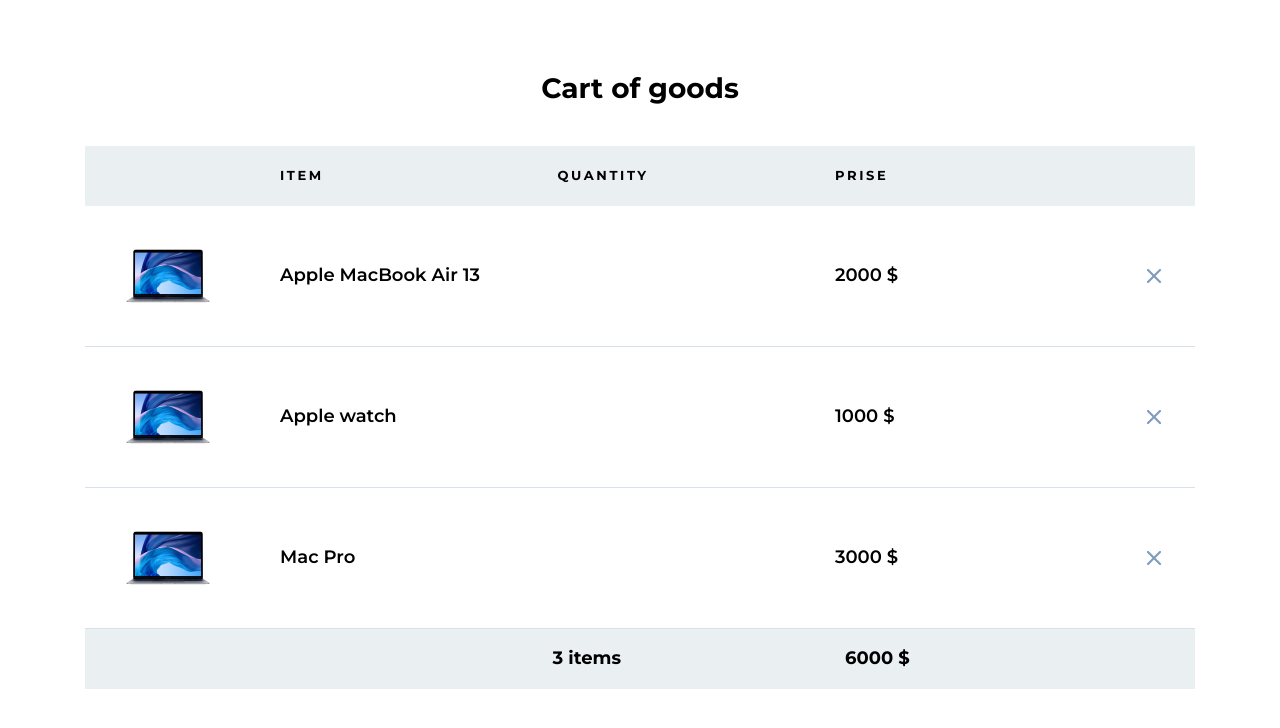
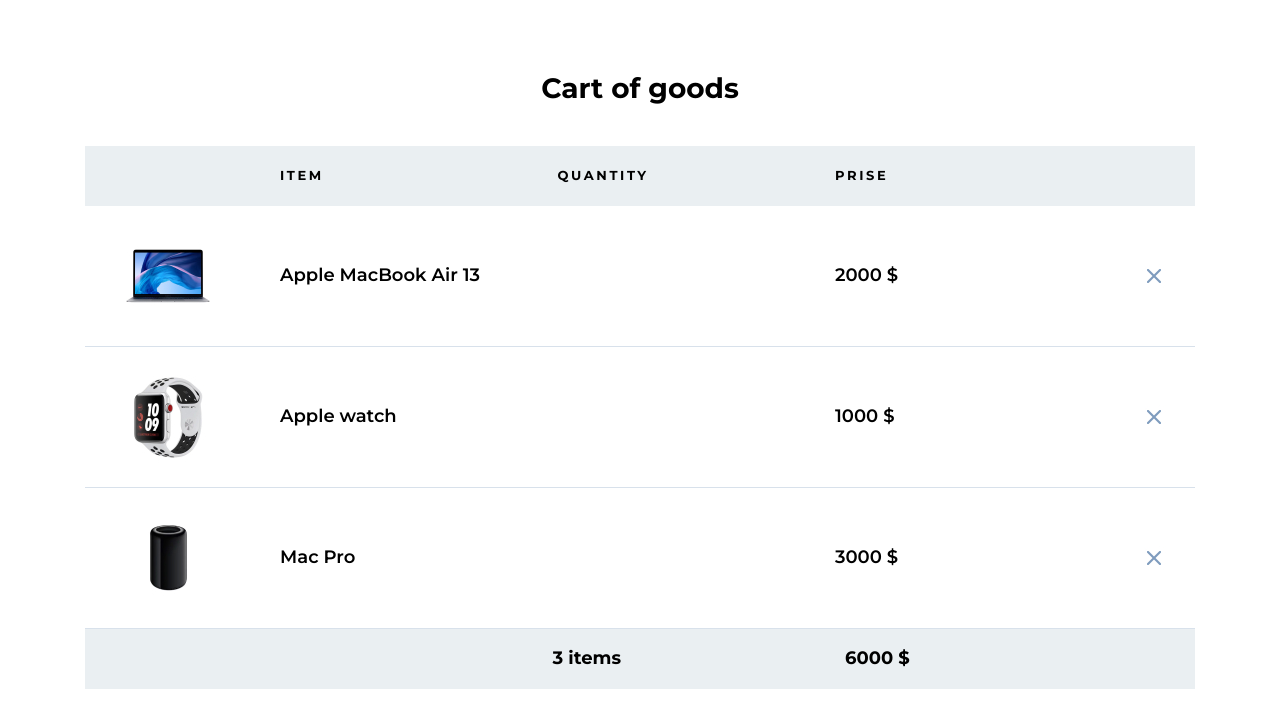
Before and after one commit to ShadePrima/cart-react-js-2022, a React (Create React App) app: page / in a window 1280 px wide. Shown: the top 728 px of the page. Built offline with nearby package versions, Linux system fonts and the light colour scheme.

Commit message:
picture goods

```diff
--- a/src/components/Product/index.jsx
+++ b/src/components/Product/index.jsx
@@ -3,13 +3,14 @@
 import "./style.scss"
 
 const Product = ({product}) => {
+    const {img, title, prise, count, id} = product
     return (
         <section className="product">
         <div className="product__img">
-            <img src="./img/products/Computer.jpg" alt="Apple MacBook Air 13" />
+            <img src={`./img/products/${img}`} alt={title} />
         </div>
         <div className="product__title">
-            {product.title}
+            {title}
         </div>
 
         <div className="product__count">
@@ -17,7 +18,7 @@
         </div>
 
         <div className="product__price">
-            {product.prise} $
+            {prise} $
         </div>
         <div className="product__control">
             <ButtonDelete />
```
